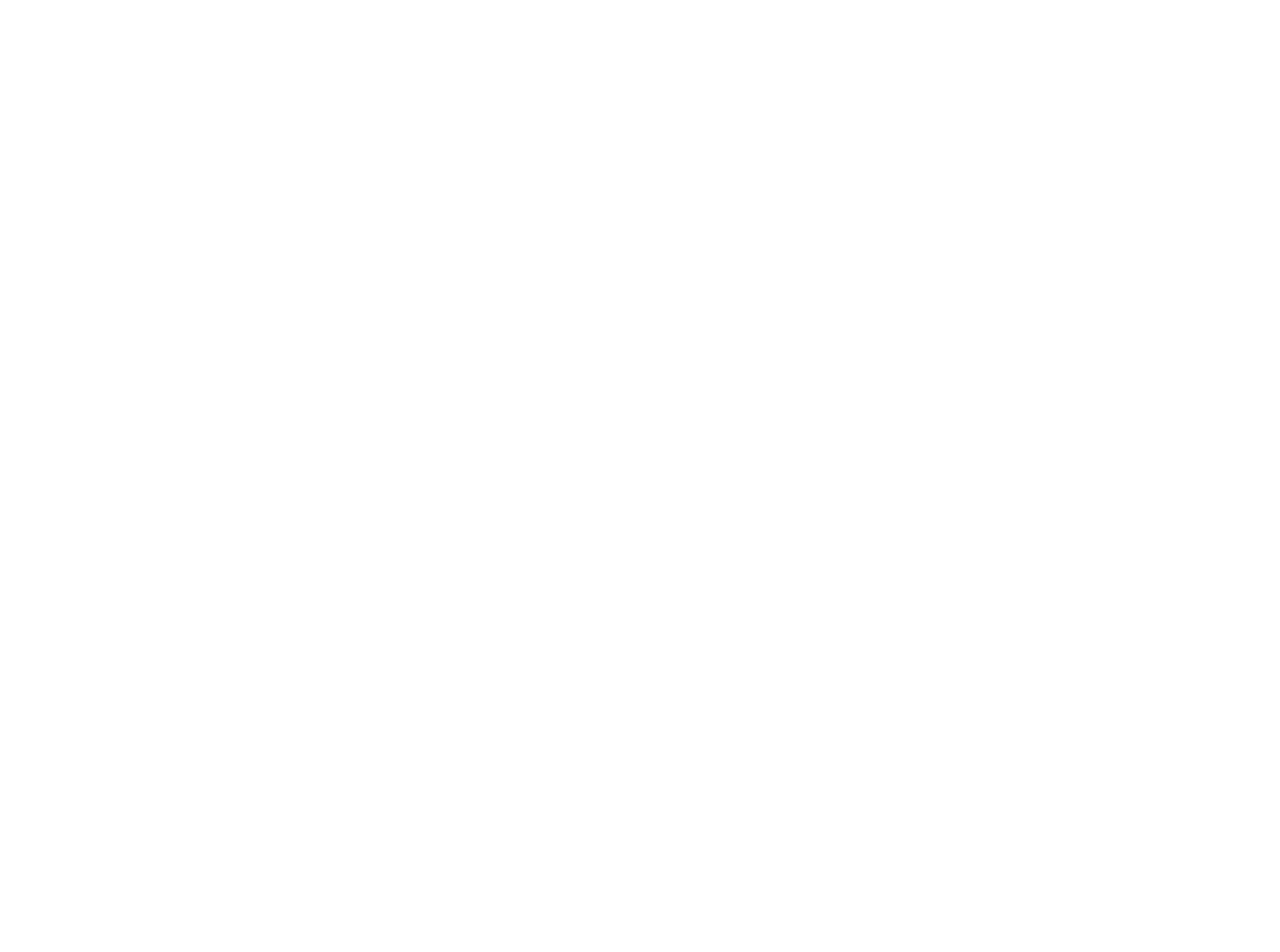
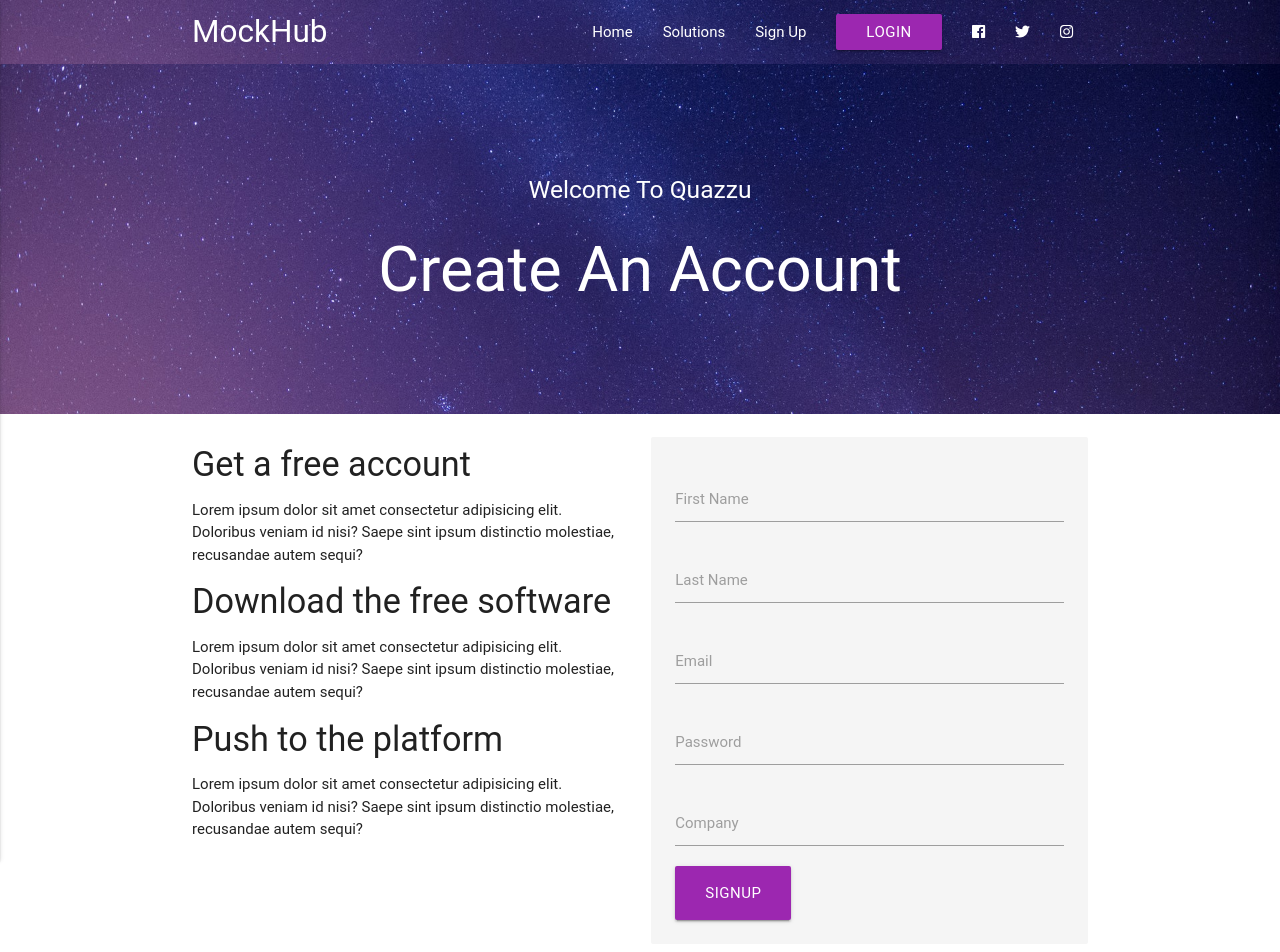
Before and after one commit to YourmixJNR/MockHub, a React (Create React App) app: page /signup in a window 1280 px wide. Shown: the top 952 px of the page. Before the commit the page ends 800 px from the top, so only its background shows below. Built offline with nearby package versions, Linux system fonts and the light colour scheme; a web font is replaced by a local one.

Commit message:
SignUp Completed

```diff
--- /dev/null
+++ b/src/Components/CompSignUp.jsx
@@ -0,0 +1,52 @@
+import React from 'react'
+
+const CompSignUp = () => {
+  return (
+    <section className="section section-signup">
+    <div className="container">
+      <div className="row">
+        <div className="col s12 m6">
+          <h4>Get a free account</h4>
+          <p>Lorem ipsum dolor sit amet consectetur adipisicing elit. Doloribus veniam id nisi? Saepe sint ipsum distinctio
+            molestiae, recusandae autem sequi?</p>
+          <h4>Download the free software</h4>
+          <p>Lorem ipsum dolor sit amet consectetur adipisicing elit. Doloribus veniam id nisi? Saepe sint ipsum distinctio
+            molestiae, recusandae autem sequi?</p>
+          <h4>Push to the platform</h4>
+          <p>Lorem ipsum dolor sit amet consectetur adipisicing elit. Doloribus veniam id nisi? Saepe sint ipsum distinctio
+            molestiae, recusandae autem sequi?</p>
+        </div>
+        <div className="col s12 m6">
+          <div className="card-panel grey lighten-4 grey-text text-darken-4 z-depth-0">
+            <form>
+              <div className="input-field">
+                <input type="text" id="first_name" />
+                <label>First Name</label>
+              </div>
+              <div className="input-field">
+                <input type="text" id="last_name" />
+                <label>Last Name</label>
+              </div>
+              <div className="input-field">
+                <input type="email" id="email" />
+                <label>Email</label>
+              </div>
+              <div className="input-field">
+                <input type="password" id="password" />
+                <label>Password</label>
+              </div>
+              <div className="input-field">
+                <input type="text" id="company" />
+                <label>Company</label>
+              </div>
+              <input type="submit" value="Signup" className="btn btn-large purple btn-extend" />
+            </form>
+          </div>
+        </div>
+      </div>
+    </div>
+  </section>
+  )
+}
+
+export default CompSignUp
--- /dev/null
+++ b/src/Components/CreateAcct/CreateAcct.css
@@ -0,0 +1,11 @@
+.createacct-main-header-inner {
+    background: url('/public/Images/background.jpg');
+    background-size: cover;
+    background-position: center;
+    min-height: 350px;
+    color: #fff;
+}
+
+.showcase {
+    padding-top: 100px;
+}
--- /dev/null
+++ b/src/Components/CreateAcct/CreateAcct.jsx
@@ -0,0 +1,19 @@
+import React from "react";
+import './CreateAcct.css'
+
+const CreateAcct = () => {
+  return (
+    <div className="createacct-main-header-inner">
+      <div className="showcase container">
+        <div className="row">
+          <div className="col s12 m10 offset-m1 center">
+            <h5>Welcome To Quazzu</h5>
+            <h1>Create An Account</h1>
+          </div>
+        </div>
+      </div>
+    </div>
+  );
+};
+
+export default CreateAcct;
--- a/src/Pages/SignUpPage.jsx
+++ b/src/Pages/SignUpPage.jsx
@@ -1,11 +1,18 @@
-import React from 'react'
+import React from "react";
+import CreateAcct from "../Components/CreateAcct/CreateAcct";
+import Header from "../Components/Layouts/Header/Header";
+import CompSignUp from "../Components/CompSignUp";
+import Footer from "../Components/Layouts/Footer/Footer";
 
 const SignUp = () => {
   return (
-    <div>
+    <>
+      <Header />
+      <CreateAcct />
+      <CompSignUp />
+      <Footer />
+    </>
+  );
+};
 
-    </div>
-  )
-}
-
-export default SignUp
+export default SignUp;
```
